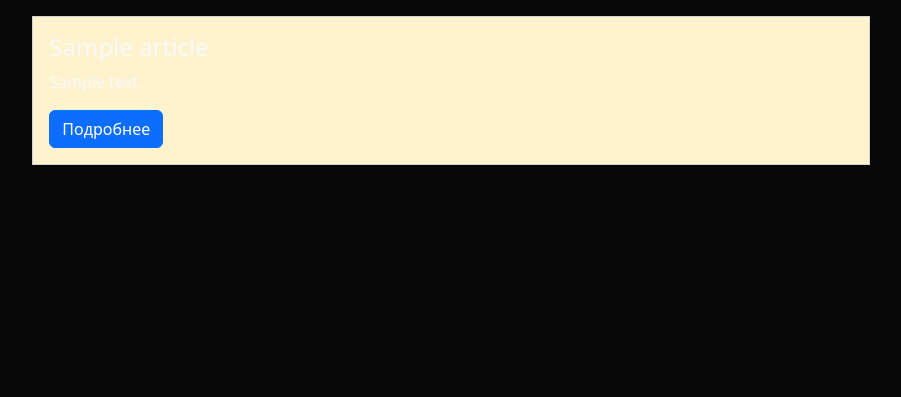
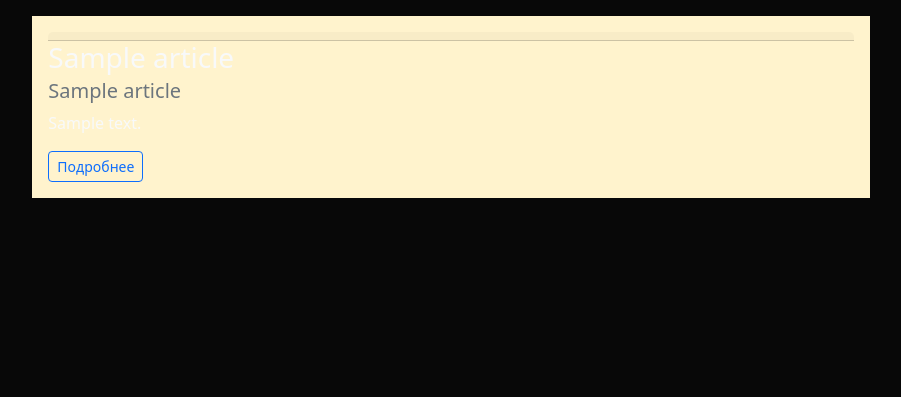
Before and after one commit to emerikko/news, a Flask app: page / in a window 1280 px wide. Shown: the part 96-493 px from the top of the page, without its empty margins (189-1090 px from the left). Run offline with Flask 3, Linux system fonts and the light colour scheme; tables that the repository leaves empty hold one stand-in row (values such as "Sample post"); parts of the project's set-up code (start-up, migrations or seed data) failed here and were passed over.

Commit message:
Design|Style changes

```diff
--- a/config.py
+++ b/config.py
@@ -9,6 +9,9 @@ user_status_dict = {"pending": "Ожидает проверки",
 article_status_dict = {"draft": "Черновик",
                        "published": "Опубликован",
                        "archived": "Архивирован"}
-article_name_dict = {"article": "Статья",
+article_type_dict = {"article": "Статья",
                      "post": "Пост",
                      "news": "Новость"}
+article_type_color_dict = {"article": "primary",
+                           "post": "success",
+                           "news": "danger"}
--- a/forms.py
+++ b/forms.py
@@ -4,7 +4,7 @@ from wtforms.fields.simple import TextAreaField
 from wtforms.validators import DataRequired, Email, EqualTo, Length, ValidationError, Optional
 from data import db_session
 from data.categories import Category
-from config import article_name_dict, article_status_dict
+from config import article_type_dict, article_status_dict
 from utils import get_users_by_usernames
 
 
@@ -47,7 +47,7 @@ def category_choices():
 class ArticleCreateForm(FlaskForm):
     title = StringField("Заголовок", validators=[DataRequired(), Length(min=1, max=255)])
     category = SelectField("Категория", coerce=int, validators=[DataRequired()])
-    content_type = SelectField("Тип контента", coerce=str, choices=list(article_name_dict.items()),
+    content_type = SelectField("Тип контента", coerce=str, choices=list(article_type_dict.items()),
                                validators=[DataRequired()])
     editors = StringField("Редакторы (юзернеймы через запятую)")
     submit = SubmitField("Создать")
@@ -63,7 +63,7 @@ class ArticleEditForm(FlaskForm):
     content = TextAreaField("Контент", validators=[DataRequired()])
     summary = TextAreaField("Сводка", validators=[DataRequired()])
     category_id = SelectField("Категория", coerce=int, validators=[DataRequired()])
-    content_type = SelectField("Тип контента", coerce=str, choices=list(article_name_dict.items()),
+    content_type = SelectField("Тип контента", coerce=str, choices=list(article_type_dict.items()),
                                validators=[DataRequired()])
     tags = StringField("Теги (через запятую)")
     status = SelectField("Статус", coerce=str, choices=list(article_status_dict.items()),
--- a/routes/main_routes.py
+++ b/routes/main_routes.py
@@ -13,6 +13,11 @@ main_bp = Blueprint('main', __name__)
 def index():
     db_sess = db_session.create_session()
     categories = db_sess.query(Category).all()
-    articles = db_sess.query(Article).all()
+    articles = sorted(
+        [article for article in db_sess.query(Article).all() if article.published_date],
+        key=lambda x: x.published_date,
+        reverse=True
+    )
     return render_template('user/index.html', categories=categories, articles=articles,
-                           now=datetime.now(), average_hotness=average_hotness(), hotness=hotness)
+                           now=datetime.now(), average_hotness=average_hotness(), hotness=hotness,
+                           article_type_color_dict=article_type_color_dict, article_type_dict=article_type_dict)
--- a/static/css/main.css
+++ b/static/css/main.css
@@ -11,15 +11,19 @@ html, body {
 
 .navbar.bg-dark,
 .footer.bg-dark,
-.card.bg-dark {
+.card.bg-dark,
+.form-control.bg-dark,
+.btn.btn-dark {
   background-color: #0d0d0d !important;
 }
 
 .navbar.bg-secondary,
 .footer.bg-secondary,
 .card-body.bg-secondary,
+.card.bg-secondary,
 .dropdown-menu.bg-secondary,
-.form-control.bg-secondary {
+.form-control.bg-secondary,
+.btn.btn-secondary {
   background-color: #171717 !important;
 }
 
@@ -42,6 +46,10 @@ main {
   border: 1px solid #636363;
 }
 
+.card {
+  border: 0px
+}
+
 .navbar {
   height: 48px;
   min-height: 48px;
--- a/templates/base.html
+++ b/templates/base.html
@@ -83,3 +83,4 @@
 </html>
 
 <!--TODO: Fix the design code and make two themes supported-->
+<!--I think the "TODO" right above me will not be ever made-->
--- a/templates/profile/user.html
+++ b/templates/profile/user.html
@@ -39,10 +39,10 @@
           <a href="{{ user.website_url }}" target="_blank">{{ user.website_url }}</a>
       {% endif %}
       </p>
-      <p><small class="text-muted">Зарегистрирован: {{ user.created_date.strftime('%d.%m.%Y') }}</small></p>
+      <p><small class="text-secondary">Зарегистрирован: {{ user.created_date.strftime('%d.%m.%Y') }}</small></p>
     </div>
   </div>
 
-  <a href="{{ url_for('main.index') }}" class="btn btn-secondary">Назад на главную</a>
+  <a href="{{ url_for('main.index') }}" class="btn btn-secondary text-light">Назад на главную</a>
 </div>
 {% endblock %}
--- a/templates/user/index.html
+++ b/templates/user/index.html
@@ -27,29 +27,28 @@
     {% if articles %}
       {% for article in articles %}
         {% if article.status == 'published' %}
+          <div class="card mb-3 rounded-0">
           {% if hotness(article) <= 1.5 * average_hotness %}
-          <div class="card mb-3 rounded-0">
             <div class="card-body bg-secondary text-light">
-              <h4 class="card-title">{{ article.title }}</h4>
-              <p class="card-text">{{ article.summary }}</p>
-              <a href="{{ url_for('article.article_detail', article_id=article.id) }}"
-                 class="btn btn-primary">Подробнее</a>
+          {% else %}
+              <div class="card-body bg-warning-subtle text-light">
+          {% endif %}
+                <div class="card-header px-0 pt-0 text-{{ article_type_color_dict[article.content_type] }}">
+                  {{ article_type_dict[article.content_type] }}
+                </div>
+                <h3 class="card-title">{{ article.title }}</h3>
+                <h5 class="card-subtitle mb-2 text-secondary">{{ article.subtitle }}</h5>
+                <p class="card-text">{{ article.summary }}</p>
+                <a href="{{ url_for('article.article_detail', article_id=article.id) }}"
+                   class="btn btn-outline-primary btn-sm">Подробнее</a>
+              </div>
             </div>
-          {% else %}
-          <div class="card mb-3 rounded-0">
-            <div class="card-body bg-warning-subtle text-light">
-              <h4 class="card-title">{{ article.title }}</h4>
-              <p class="card-text">{{ article.summary }}</p>
-              <a href="{{ url_for('article.article_detail', article_id=article.id) }}"
-                 class="btn btn-primary">Подробнее</a>
-            </div>
-          </div>
-          {% endif %}
         {% endif %}
       {% endfor %}
     {% else %}
-      <p class="text-light">Пока что нет статей</p>
+          <p class="text-light">Пока что нет статей</p>
     {% endif %}
+          </div>
   </div>
 </div>
 {% endblock %}
```
